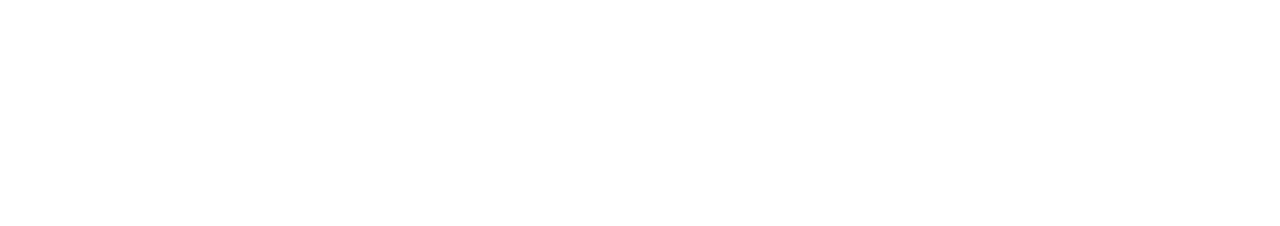
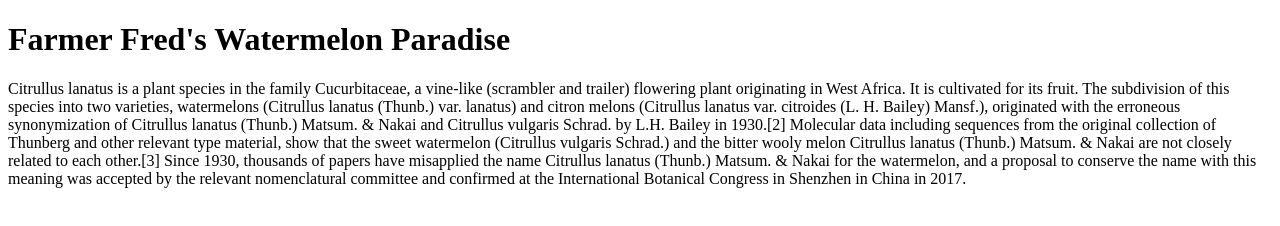
Before and after one commit to juddin1995/project1, a plain HTML site: page index.html in a window 1280 px wide. Drawn offline with Linux system fonts and the light colour scheme.

Commit message:
added paragraph

```diff
--- a/index.html
+++ b/index.html
@@ -4,3 +4,9 @@
     <meta charset="utf-8">
     <title>Watermelon Paradise </title>
     <link rel="stylesheet" href="main.css">
+  </head>
+  <body>
+  <h1 class="heading">Farmer Fred's Watermelon Paradise</h1>
+  <p>Citrullus lanatus is a plant species in the family Cucurbitaceae, a vine-like (scrambler and trailer) flowering plant originating in West Africa. It is cultivated for its fruit. The subdivision of this species into two varieties, watermelons (Citrullus lanatus (Thunb.) var. lanatus) and citron melons (Citrullus lanatus var. citroides (L. H. Bailey) Mansf.), originated with the erroneous synonymization of Citrullus lanatus (Thunb.) Matsum. & Nakai and Citrullus vulgaris Schrad. by L.H. Bailey in 1930.[2] Molecular data including sequences from the original collection of Thunberg and other relevant type material, show that the sweet watermelon (Citrullus vulgaris Schrad.) and the bitter wooly melon Citrullus lanatus (Thunb.) Matsum. & Nakai are not closely related to each other.[3] Since 1930, thousands of papers have misapplied the name Citrullus lanatus (Thunb.) Matsum. & Nakai for the watermelon, and a proposal to conserve the name with this meaning was accepted by the relevant nomenclatural committee and confirmed at the International Botanical Congress in Shenzhen in China in 2017.</p>
+  </body>
+</html>
```
